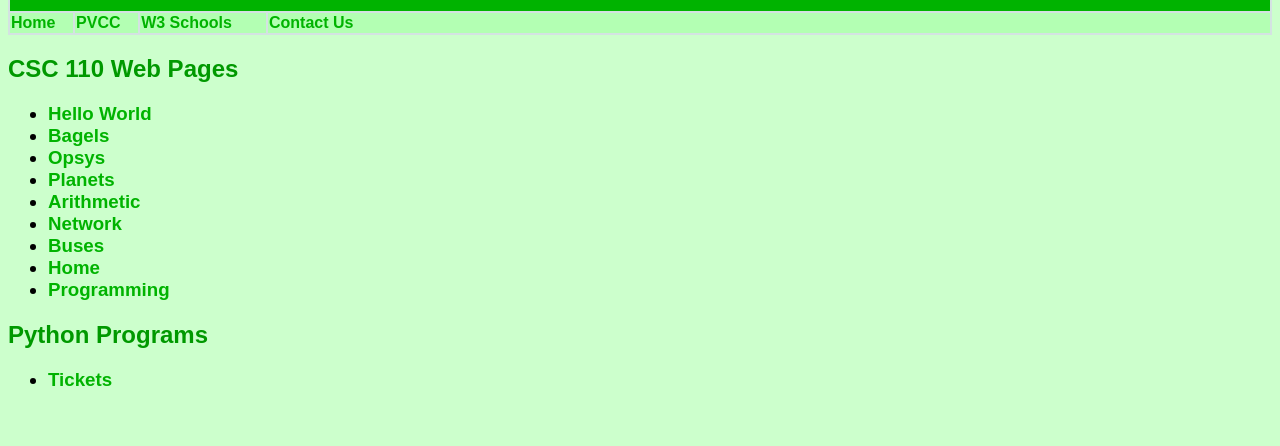
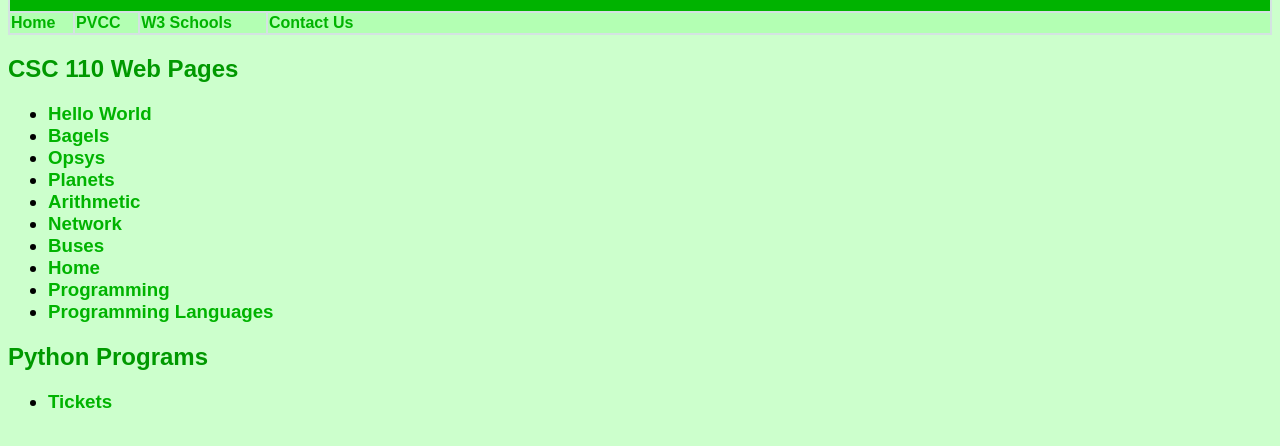
Before and after one commit to KimSeong99/Seongwoo-Kim.github.io, a plain HTML site: page index.html in a window 1280 px wide. Shown: the part 90-536 px from the top of the page. Drawn offline with Linux system fonts and the light colour scheme.

Commit message:
Update index.html

```diff
--- a/index.html
+++ b/index.html
@@ -41,6 +41,7 @@
             <li><a href="buses.html"> Buses </a> </li>
             <li><a href="home.html"> Home </a> </li>
             <li><a href="programming.html"> Programming </a> </li>
+            <li><a href="prolang.html"> Programming Languages </a> </li>
         </ul>
     </h3>
 
```
